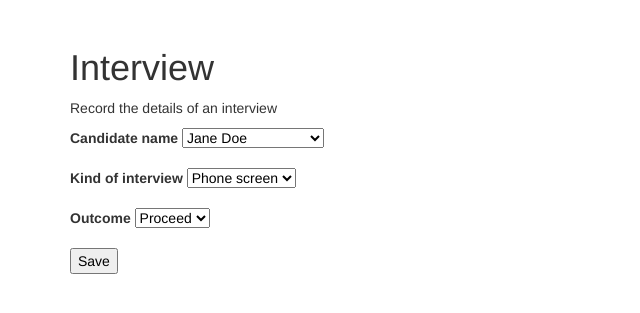
After one commit to guardian/gdn-feedback, a Python web app: template templates/interview.html in a window 1280 px wide. The commit adds this page. Shown: the top 313 px of the page, without its empty margins (0-640 px from the left). Run offline with Jinja, Linux system fonts and the light colour scheme; the template is opened without the code that fills it, so the values that code supplies are empty; some libraries are stand-ins or nearby versions.

Commit message:
Dummy interview outcome added

```diff
--- a/templates/dashboard.html
+++ b/templates/dashboard.html
@@ -8,7 +8,9 @@
 		<div class="col-md-12">
 			<h1>Dashboard</h1>
 
-
+			<ul>
+				<li><a href="/interview">Record interview</a></li>
+			</ul>
 		</div>
 	</div>
 </div>
--- /dev/null
+++ b/templates/interview.html
@@ -0,0 +1,42 @@
+{% extends 'base.html' %}
+
+{% block title %}Interview{% endblock %}
+
+{% block content %}
+<div class="container">
+	<div class="row">
+		<div class="col-md-12">
+			<h1>Interview</h1>
+
+			<p>Record the details of an interview</p>
+
+			<form>
+				<div class="form-group">
+				<label for="candidate-name">Candidate name</label>
+				<select id="candidate-name">
+					<option>Jane Doe</option>
+					<option>Louisa Placeholder</option>
+				</select>
+				</div>
+				<div class="form-group">
+				<label for="interview-type">Kind of interview</label>
+				<select id="interview-type" name="type">
+					<option>Phone screen</option>
+					<option>Remote</option>
+					<option>Pairing</option>
+					<option>Face to face</option>
+				</select>
+				</div>
+				<div class="form-group">
+				<label for="interview-type">Outcome</label>
+				<select id="interview-type" name="outcome">
+					<option>Proceed</option>
+					<option>Reject</option>
+				</select>
+				</div>
+				<button>Save</button>
+			</form>
+		</div>
+	</div>
+</div>
+{% endblock %}
```
Also changed, not shown: app.py (+10 -1 lines).
